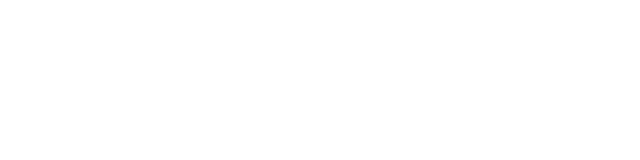
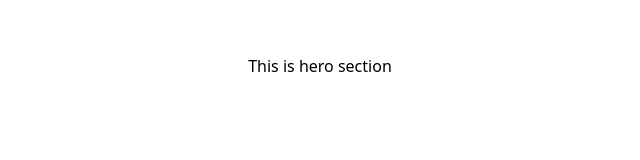
Before and after one commit to hafidhanifan/dinda-portofolio, a React (Vite) app: page / in a window 1280 px wide. Shown: the part 334-494 px from the top of the page, without its empty margins (320-960 px from the left). Built offline with nearby package versions, Linux system fonts and the light colour scheme.

Commit message:
fixing navbar

```diff
--- a/src/App.tsx
+++ b/src/App.tsx
@@ -18,7 +18,11 @@
     <>
       <NavBar sectionRefs={sectionRefs} scrollTo={scrollTo}></NavBar>
 
-      <main className="space-y-32"></main>
+      <main className="space-y-32">
+        <section ref={heroRef}>
+          <HeroSection></HeroSection>
+        </section>
+      </main>
     </>
   );
 }
```
